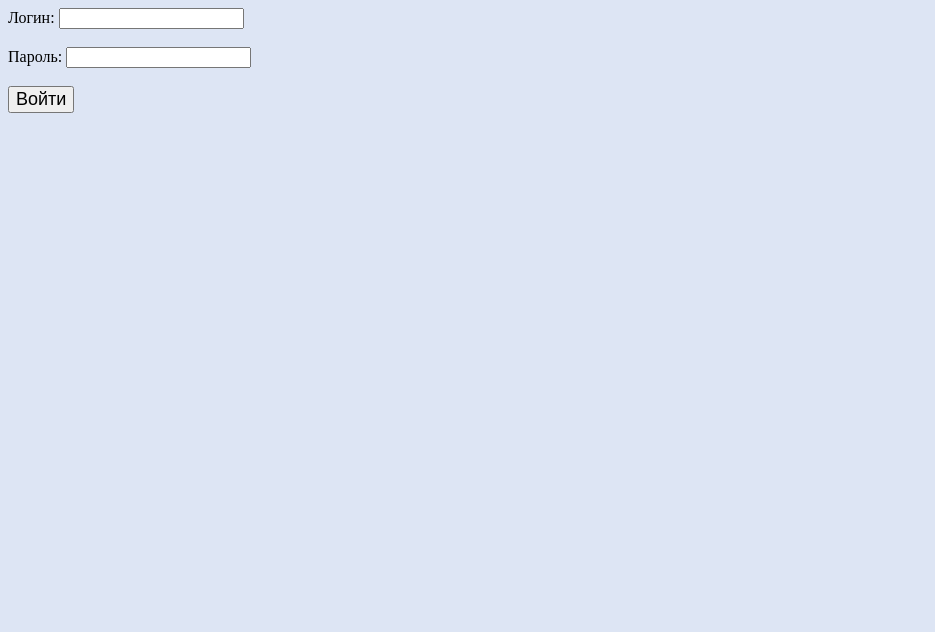
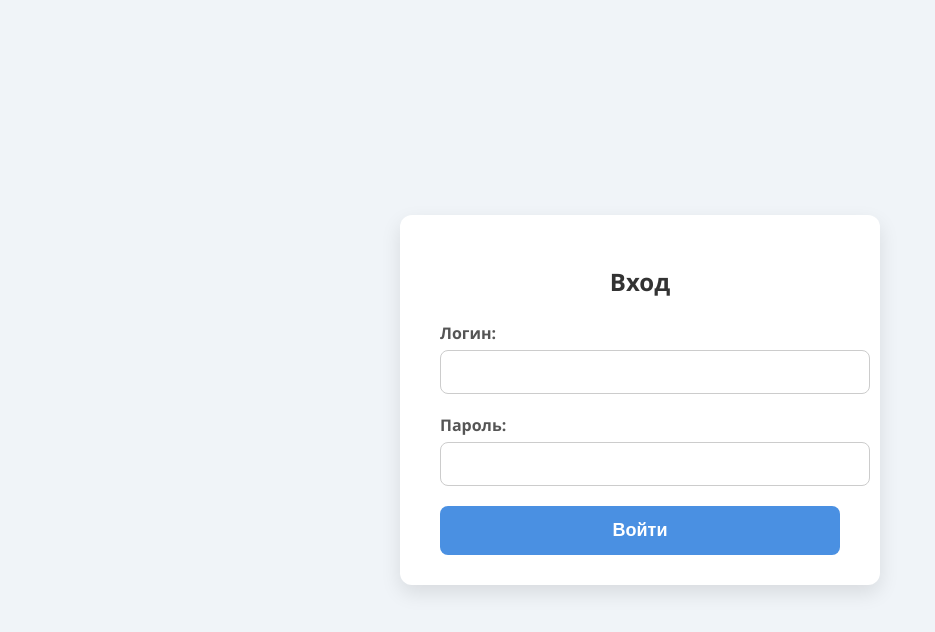
Before and after one commit to kreg2a1/zooSite, a website: page public/login/index.html in a window 1280 px wide. Shown: the whole page, without its empty margins (0-935 px from the left). Drawn offline with Linux system fonts and the light colour scheme.

Commit message:
post final version

```diff
--- a/public/login/index.html
+++ b/public/login/index.html
@@ -1,21 +1,25 @@
 <!DOCTYPE html>
-<html lang="en">
+<html lang="ru">
 <head>
-    <meta charset="UTF-8">
-    <meta name="viewport" content="width=device-width, initial-scale=1.0">
+    <meta charset="UTF-8" />
+    <meta name="viewport" content="width=device-width, initial-scale=1" />
     <title>Вход</title>
-    <link rel="stylesheet" href="../public/login/styleLogin.css">
-    <script defer src="./scrypt.js"></script>
+    <link rel="stylesheet" href="/public/login/styleLogin.css" />
+    <script defer src="/public/login/scrypt.js"></script>
 </head>
 <body>
-    <form id="login-form">
+    <form id="login-form" method="POST" action="/login">
+        <h2>Вход</h2>
+
         <label for="login">Логин:</label>
-        <input type="text" id="login" required><br><br>
+        <input type="text" id="login" name="login" required autocomplete="username" />
+
         <label for="password">Пароль:</label>
-        <input type="password" id="password" required><br><br>
+        <input type="password" id="password" name="password" required autocomplete="current-password" />
+
         <button type="submit">Войти</button>
     </form>
 
-
+    <script src="script.js" defer></script>
 </body>
 </html>
--- a/public/login/scrypt.js
+++ b/public/login/scrypt.js
@@ -1,12 +1,38 @@
 document.addEventListener('DOMContentLoaded', () => {
     const loginForm = document.getElementById('login-form');
+    const errorMessage = document.createElement('div');
+    errorMessage.style.color = '#e53e3e'; // красный цвет
+    errorMessage.style.fontSize = '14px';
+    errorMessage.style.marginTop = '10px';
+    errorMessage.style.fontWeight = '600';
+    errorMessage.style.display = 'none';
+    loginForm.appendChild(errorMessage);
 
     loginForm.addEventListener('submit', async (e) => {
         e.preventDefault(); // Отменяем стандартное поведение формы
 
-        const login = document.getElementById('login').value;
+        // Получаем значения и обрезаем пробелы
+        const login = document.getElementById('login').value.trim();
         const password = document.getElementById('password').value;
 
+        // Скрываем предыдущее сообщение об ошибке
+        errorMessage.style.display = 'none';
+        errorMessage.textContent = '';
+
+        // Валидация
+        if (login.length < 3) {
+            errorMessage.textContent = 'Логин должен содержать минимум 3 символа.';
+            errorMessage.style.display = 'block';
+            return;
+        }
+
+        if (password.length === 0) {
+            errorMessage.textContent = 'Введите пароль.';
+            errorMessage.style.display = 'block';
+            return;
+        }
+
+        // Отправляем запрос на сервер
         try {
             const response = await fetch('http://localhost:3000/api/auth/login', {
                 method: 'POST',
@@ -19,11 +45,17 @@ document.addEventListener('DOMContentLoaded', () => {
             const data = await response.json();
 
             if (response.ok) {
-                window.location.href = '/public/main/index.html'; // Перенаправляем на главную страницу
+                // Успешный вход — перенаправляем
+                window.location.href = '/public/main/index.html';
             } else {
-                console.error('Ошибка входа:', response.statusText);
+                // Показываем ошибку от сервера, если есть
+                errorMessage.textContent = data.message || 'Ошибка входа. Проверьте логин и пароль.';
+                errorMessage.style.display = 'block';
+                console.error('Ошибка входа:', data);
             }
         } catch (error) {
+            errorMessage.textContent = 'Неверный пароль.';
+            errorMessage.style.display = 'block';
             console.error('Ошибка входа:', error);
         }
     });
--- a/public/login/styleLogin.css
+++ b/public/login/styleLogin.css
@@ -1,22 +1,66 @@
+/* Сброс и базовые стили */
 body {
-    background-color: rgb(221, 229, 244);
+    font-family: 'Segoe UI', Tahoma, Geneva, Verdana, sans-serif;
+    background: #f0f4f8;
+    display: flex;
+    justify-content: center;
+    align-items: center;
+    height: 100vh;
+    margin: 0;
 }
 
-.container {
-    background-color: rgb(241, 247, 254);
-    border-radius: 10px;
-    box-shadow: 0px 4px 10px rgba(0, 0, 0, 0.1);
+form {
+    background: white;
+    padding: 30px 40px;
+    border-radius: 12px;
+    box-shadow: 0 8px 20px rgba(0,0,0,0.1);
+    width: 100%;
+    max-width: 400px;
 }
 
-a {
-    text-decoration: none;
-    color: #007bff;
+h2 {
+    margin-bottom: 24px;
+    color: #333;
+    text-align: center;
 }
 
-a:hover {
-    text-decoration: underline;
+label {
+    display: block;
+    margin-bottom: 6px;
+    font-weight: 600;
+    color: #555;
+}
+
+input[type="text"],
+input[type="password"] {
+    width: 100%;
+    padding: 12px 14px;
+    margin-bottom: 20px;
+    border: 1.8px solid #ccc;
+    border-radius: 8px;
+    font-size: 16px;
+    transition: border-color 0.3s;
+}
+
+input[type="text"]:focus,
+input[type="password"]:focus {
+    border-color: #4a90e2;
+    outline: none;
 }
 
 button {
+    width: 100%;
+    padding: 14px;
+    background-color: #4a90e2;
+    border: none;
+    border-radius: 8px;
+    color: white;
     font-size: 18px;
+    font-weight: 700;
+    cursor: pointer;
+    transition: background-color 0.3s;
 }
+
+button:hover {
+    background-color: #357ABD;
+}
--- a/public/registration/styleReg.css
+++ b/public/registration/styleReg.css
@@ -1,41 +1,79 @@
+/* Сброс и базовые стили */
 body {
-    background-color: rgb(221, 229, 244);
+    font-family: 'Segoe UI', Tahoma, Geneva, Verdana, sans-serif;
+    background: #f9fafb;
+    display: flex;
+    justify-content: center;
+    align-items: center;
+    height: 100vh;
+    margin: 0;
 }
 
-.container {
-    background-color: rgb(241, 247, 254);
-    border-radius: 10px;
-    box-shadow: 0px 4px 10px rgba(0, 0, 0, 0.1);
-    padding: 20px;
-    max-width: 400px;
+form {
+    background: #fff;
+    padding: 32px 40px;
+    border-radius: 12px;
+    box-shadow: 0 10px 25px rgba(0, 0, 0, 0.1);
+    width: 100%;
+    max-width: 420px;
 }
 
-h1 {
+h2 {
+    margin-bottom: 28px;
+    color: #222;
     text-align: center;
-    margin-bottom: 20px;
+    font-weight: 700;
 }
 
-.form-label {
-    font-weight: bold;
+label {
+    display: block;
+    margin-bottom: 8px;
+    font-weight: 600;
+    color: #444;
 }
 
-.form-control {
-    border-radius: 8px;
-    padding: 10px;
+input[type="text"],
+input[type="email"],
+input[type="password"] {
+    width: 100%;
+    padding: 14px 16px;
+    margin-bottom: 24px;
+    border: 2px solid #ddd;
+    border-radius: 10px;
+    font-size: 16px;
+    transition: border-color 0.3s ease;
+}
+
+input[type="text"]:focus,
+input[type="email"]:focus,
+input[type="password"]:focus {
+    border-color: #3b82f6; /* голубой */
+    outline: none;
 }
 
 button {
-    font-size: 18px;
-    padding: 10px;
-    border-radius: 50px;
     width: 100%;
+    padding: 16px;
+    background-color: #3b82f6;
+    border: none;
+    border-radius: 10px;
+    color: white;
+    font-size: 20px;
+    font-weight: 700;
+    cursor: pointer;
+    transition: background-color 0.3s ease;
 }
 
-a {
-    text-decoration: none;
-    color: #007bff;
+button:hover {
+    background-color: #2563eb;
 }
 
-a:hover {
-    text-decoration: underline;
+.error-message {
+    color: #e53e3e;
+    font-size: 14px;
+    margin-top: -18px;
+    margin-bottom: 20px;
+    display: none;
+    font-weight: 600;
+    text-align: center;
 }
```
Also changed, not shown: public/registration/index.html (+22 -11 lines), public/registration/scrypt.js (+36 -3 lines).
